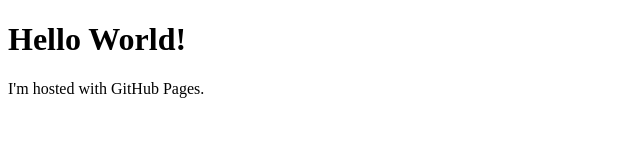
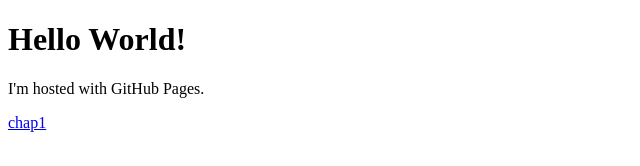
Before and after one commit to kimtaeyoon20031220/kimtaeyoon20031220.github.io, a plain HTML site: page index.html in a window 1280 px wide. Shown: the full height of the page, 0-640 px from the left. Drawn offline with Linux system fonts and the light colour scheme.

Commit message:
add a link

```diff
--- a/index.html
+++ b/index.html
@@ -3,5 +3,6 @@
   <body>
     <h1>Hello World!</h1>
     <p>I'm hosted with GitHub Pages.</p>
+    <a href="kimtaeyoon20031220.github.io/chap1.html">chap1</a>
   </body>
 </html>
```
Also changed, not shown: 1 other file.
